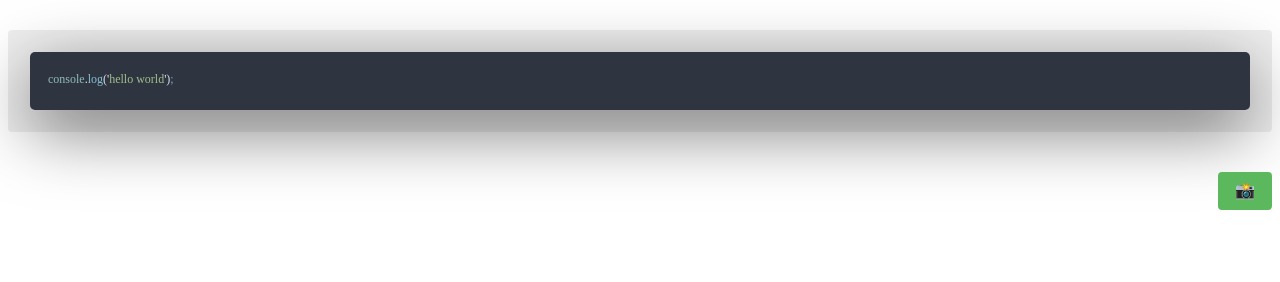
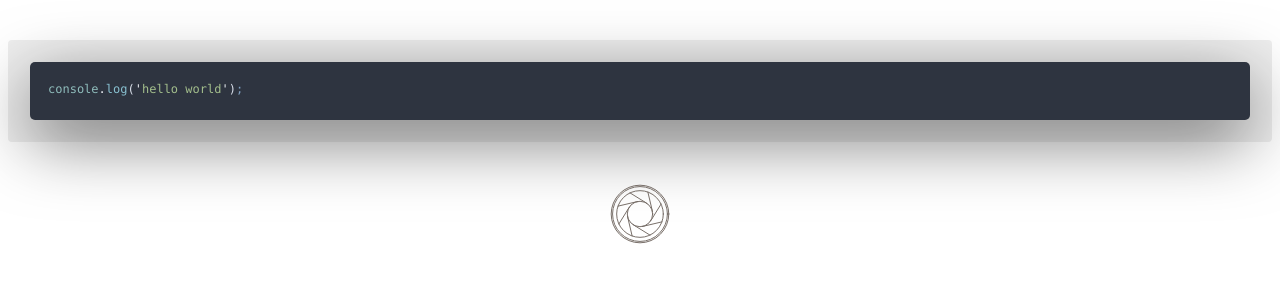
Before and after one commit to octref/polacode, a website: page src/webview/index.html in a window 1280 px wide. Drawn offline with Linux system fonts and the light colour scheme.

Commit message:
better download btn

```diff
--- a/src/webview/index.html
+++ b/src/webview/index.html
@@ -4,7 +4,7 @@
   <style>
     html {
       box-sizing: border-box;
-      padding-top: 22px;
+      padding-top: 32px;
     }
 
     #snippet-container {
@@ -21,40 +21,44 @@
 
     #save-container {
       margin-top: 40px;
-      float: right;
+      text-align: center;
     }
-    #save {
-      color: #fff;
-      background-color: #5cb85c;
-      border-color: #5cb85c;
-      display: inline-block;
-      font-weight: 400;
-      line-height: 1.25;
-      text-align: center;
-      white-space: nowrap;
-      vertical-align: middle;
-      user-select: none;
-      border: 1px solid transparent;
-      padding: .5rem 1rem;
-      font-size: 1rem;
-      border-radius: .25rem;
-      transition: all .2s ease-in-out;
+    .obturateur {
+      width: 64px;
+      height: 64px;
     }
-    #save:hover {
-      color: #fff;
-      background-color: #449d44;
-      border-color: #419641;
+    .obturateur * {
+      transition: stroke .4s;
+    }
+    .obturateur.filling:hover * {
+      stroke: #f60;
     }
   </style>
 </head>
 
 <body>
   <div id="snippet-container">
-    <div id="snippet" style="color: #d8dee9;background-color: #2e3440;font-family: Input Mono;font-weight: normal;font-size: 12px;line-height: 18px;white-space: pre;"><div><span style="color: #8fbcbb;">console</span><span style="color: #eceff4;">.</span><span style="color: #88c0d0;">log</span><span style="color: #d8dee9;">(</span><span style="color: #eceff4;">'</span><span style="color: #a3be8c;">hello world</span><span style="color: #eceff4;">'</span><span style="color: #d8dee9;">)</span><span style="color: #81a1c1;">;</span></div></div>
+    <div id="snippet" style="color: #d8dee9;background-color: #2e3440;font-family: Input Mono, Menlo, monospace;font-weight: normal;font-size: 12px;line-height: 18px;white-space: pre;"><div><span style="color: #8fbcbb;">console</span><span style="color: #eceff4;">.</span><span style="color: #88c0d0;">log</span><span style="color: #d8dee9;">(</span><span style="color: #eceff4;">'</span><span style="color: #a3be8c;">hello world</span><span style="color: #eceff4;">'</span><span style="color: #d8dee9;">)</span><span style="color: #81a1c1;">;</span></div></div>
   </div>
 
   <div id="save-container">
-    <button id="save">📸</button>
+    <svg id="save" class="obturateur filling" xmlns="http://www.w3.org/2000/svg" x="0px" y="0px"
+width="100%" height="200px" viewBox="0 0 200 200" enable-background="new 0 0 200 200">
+      <g stroke="#726963" fill="none" stroke-width="3" stroke-linecap="round" stroke-linejoin="round" >
+        <circle cx="100" cy="100" r="90"/>
+        <circle cx="100" cy="100" r="85.74"/>
+        <circle cx="100" cy="100" r="72.947"/>
+        <circle cx="100" cy="100" r="39.74"/>
+        <line x1="34.042" y1="131.189" x2="67.047" y2="77.781"/>
+        <line x1="31.306" y1="75.416" x2="92.41" y2="60.987"/>
+        <line x1="68.81" y1="34.042" x2="122.219" y2="67.046"/>
+        <line x1="124.584" y1="31.305" x2="139.013" y2="92.409"/>
+        <line x1="165.957" y1="68.809" x2="132.953" y2="122.219"/>
+        <line x1="168.693" y1="124.584" x2="107.59" y2="139.012"/>
+        <line x1="131.19" y1="165.957" x2="77.781" y2="132.953"/>
+        <line x1="75.417" y1="168.693" x2="60.987" y2="107.59"/>
+      </g>
+    </svg>
   </div>
 
   <script src="./dom2image.js"></script>
--- a/src/webview/index.js
+++ b/src/webview/index.js
@@ -1,5 +1,6 @@
 const snippetNode = document.getElementById('snippet')
 const snippetContainerNode = document.getElementById('snippet-container')
+const obturateur = document.getElementById('save')
 
 const serializeBlob = (blob, cb) => {
   const fileReader = new FileReader()
@@ -22,12 +23,12 @@ function postMessage(args) {
   )
 }
 
-document.addEventListener('paste', (e) => {
+document.addEventListener('paste', e => {
   const innerHTML = e.clipboardData.getData('text/html')
   snippetNode.innerHTML = innerHTML
 })
 
-document.getElementById('save').addEventListener('click', () => {
+obturateur.addEventListener('click', () => {
   const width = snippetContainerNode.offsetWidth * 2
   const height = snippetContainerNode.offsetHeight * 2
   const config = {
@@ -45,3 +46,27 @@ document.getElementById('save').addEventListener('click', () => {
     })
   })
 })
+
+let isInAnimation = false
+
+obturateur.addEventListener('mouseover', () => {
+  if (!isInAnimation) {
+    isInAnimation = true
+
+    new Vivus(
+      'save',
+      {
+        duration: 40,
+        onReady: () => {
+          obturateur.classList = 'obturateur filling'
+        }
+      },
+      () => {
+        setTimeout(() => {
+          isInAnimation = false
+          obturateur.classList = 'obturateur'
+        }, 600)
+      }
+    )
+  }
+})
```
Also changed, not shown: src/webview/obturateur.svg (deleted).
